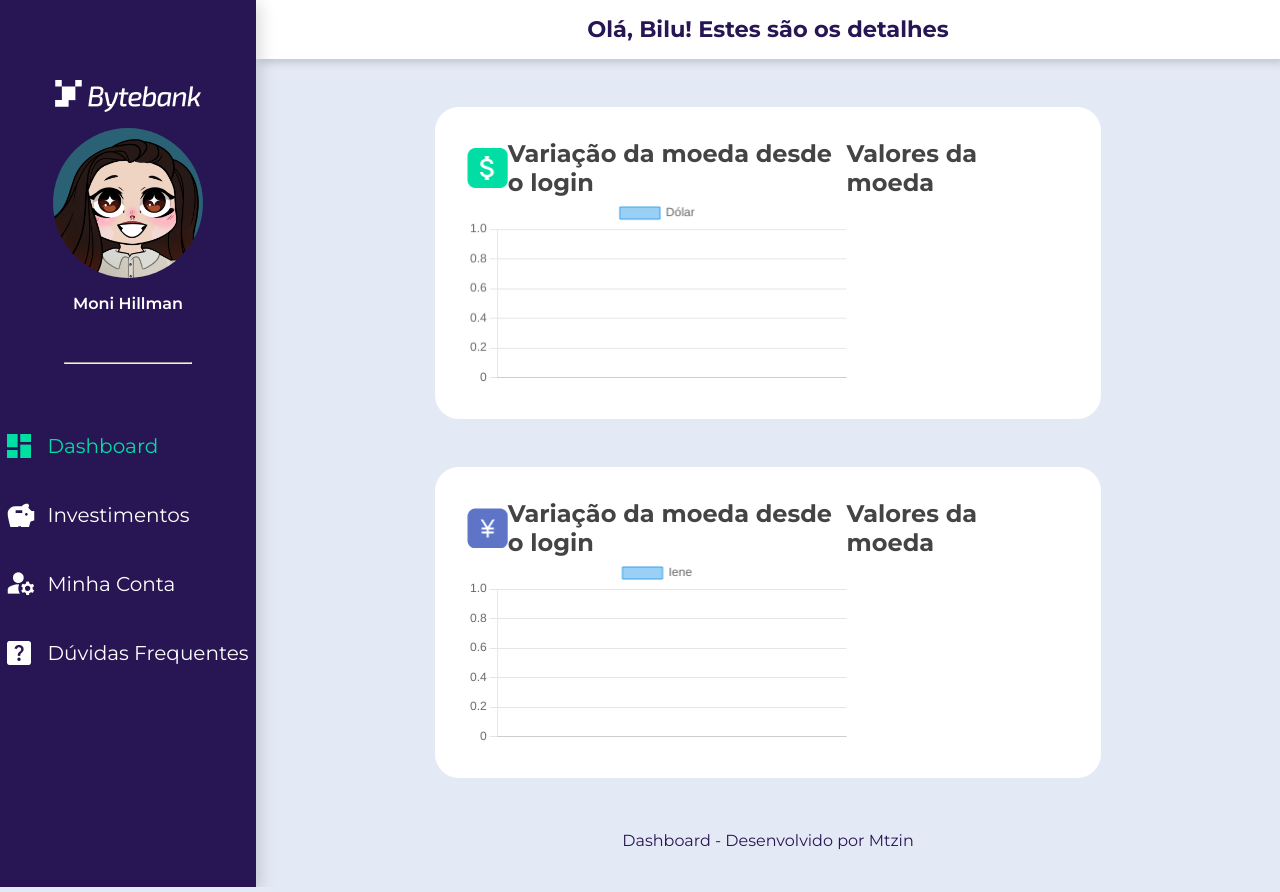
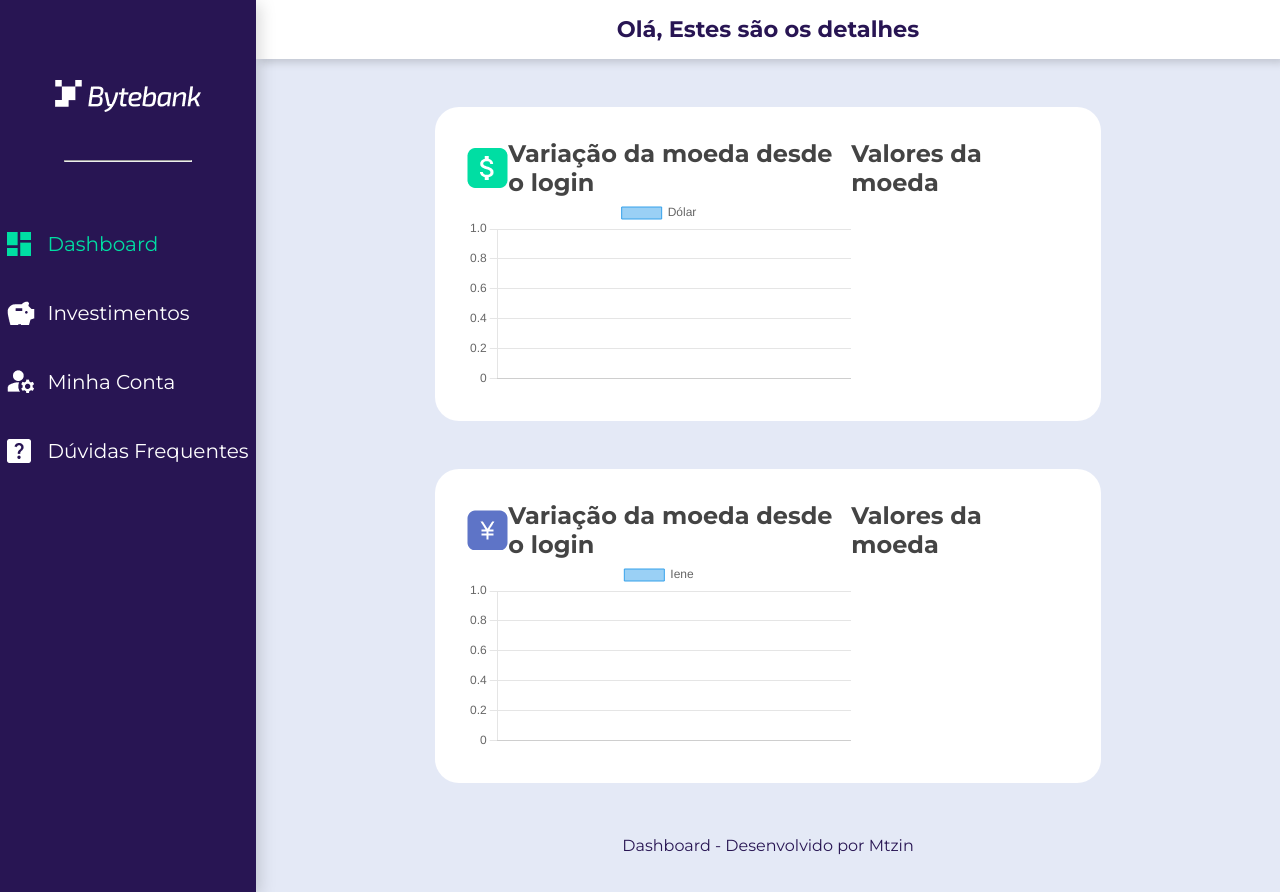
Before and after one commit to mateusgalvao/chart, a plain HTML site: page bytebank-javascript-main/index.html in a window 1280 px wide. Drawn offline with nearby package versions, Linux system fonts and the light colour scheme; no server answers.

Commit message:
withdrawing logo

```diff
--- a/bytebank-javascript-main/index.html
+++ b/bytebank-javascript-main/index.html
@@ -14,8 +14,7 @@
 <body class="container">
   <aside class="sidebar">
     <img src="./imagens/logo.png" alt="Logo do bytebank" />
-    <img src="./imagens/avatar.png" alt="Avatar do usuário" class="sidebar__avatar" />
-    <h2>Moni Hillman</h2>
+
     <hr class="sidebar__linha" />
     <nav class="sidebar__links">
       <a href="#"><span class="links__icone dashboard"></span>Dashboard</a>
@@ -27,7 +26,7 @@
 
   <main class="dados">
     <header class="cabecalho">
-      <h2>Olá, Bilu! Estes são os detalhes</h2>
+      <h2>Olá, Estes são os detalhes</h2>
     </header>
 
     <article class="dadosDolar">
```
